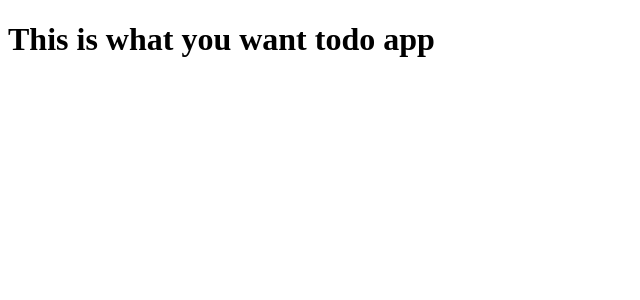
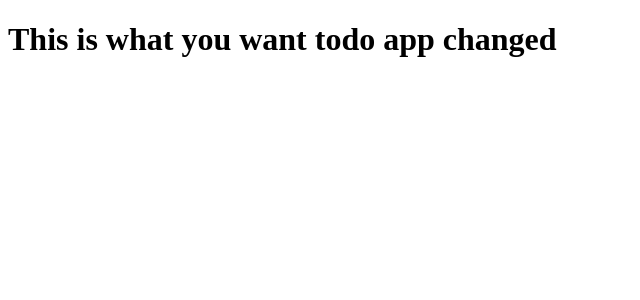
Before and after one commit to IMuniruViu/issahs-workspace, an Angular app: page / in a window 1280 px wide. Shown: the top 300 px of the page, without its empty margins (0-640 px from the left). Built offline with nearby package versions, Linux system fonts and the light colour scheme.

Commit message:
modify both apps

```diff
--- a/projects/real-estate/src/app/app.component.html
+++ b/projects/real-estate/src/app/app.component.html
@@ -1 +1 @@
-<h1>This is a real estate project </h1>
+<h1>This is a real estate project changed </h1>
--- a/projects/todo-app/src/app/app.component.html
+++ b/projects/todo-app/src/app/app.component.html
@@ -1 +1 @@
-<h1>This is what you want todo app</h1>
+<h1>This is what you want todo app changed</h1>
```
